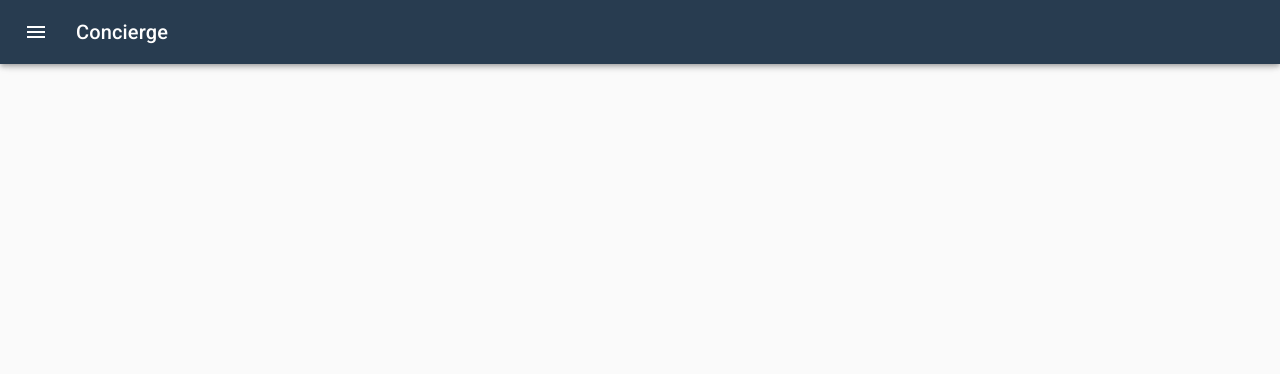
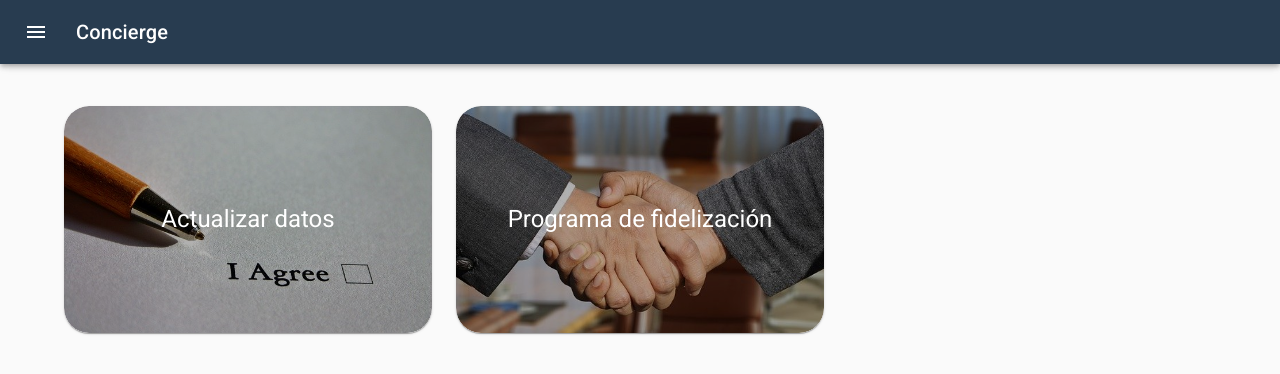
Before and after one commit to pabloi09/concierge, a React (Create React App) app: page /perfil in a window 1280 px wide. Shown: the top 374 px of the page. Built offline with nearby package versions, Linux system fonts and the light colour scheme.

Commit message:
Profile component created with grid and images

```diff
--- a/src/components/LeisurePage.js
+++ b/src/components/LeisurePage.js
@@ -1,6 +1,7 @@
 import React, { Component } from 'react';
 import GridComponent from "./GridComponent"
 import {leisure} from "../constants/leisure"
+
 class LeisurePage extends Component {
     render() {
         return (
--- /dev/null
+++ b/src/components/Profile.js
@@ -0,0 +1,13 @@
+import React, { Component } from 'react';
+import GridComponent from "./GridComponent"
+import {profile} from "../constants/profile"
+
+class Profile extends Component {
+    render() {
+        return (
+            <GridComponent data={profile}/>
+        );
+    }
+}
+
+export default Profile;
--- a/src/components/UserApp.js
+++ b/src/components/UserApp.js
@@ -13,6 +13,7 @@ import {services} from "../constants/services"
 import Transport from "./Transport"
 import RoomService from "./RoomService"
 import LeisurePage from "./LeisurePage"
+import Profile from "./Profile"
 
 class UserApp extends Component {
     render() {
@@ -26,7 +27,7 @@ class UserApp extends Component {
                                     <LoginUserPage />
                                 </Route>
                                 <Route path="/perfil">
-
+                                    <Profile />
                                 </Route>
                                 <Route path="/estancia">
 
@@ -35,7 +36,7 @@ class UserApp extends Component {
                                     <RoomService />
                                 </Route>
                                 <Route path="/ocio">
-
+                                    <LeisurePage/>
                                 </Route>
                                 <Route path="/transporte">
                                     <Transport />
@@ -43,10 +44,6 @@ class UserApp extends Component {
                                 <Route path="/personalizada">
 
                                 </Route>
-                                <Route path="/ocio">
-                                    <LeisurePage/>
-                                </Route>
-
                                 <Route path="/">
                                     <GridComponent data={services}/>
                                 </Route>
--- a/src/constants/leisure.js
+++ b/src/constants/leisure.js
@@ -3,25 +3,25 @@ export const leisure = [
         "title": "Restaurantes",
         "alt": "Página de restaurantes",
         "src": "assets/ocio/restaurantes.jpg",
-        "path": "/restaurantes"
+        "path": "/ocio/restaurantes"
     },
     {
         "title": "Entradas",
         "alt": "Página de entradas",
         "src": "assets/ocio/entradas.jpg",
-        "path": "/entradas"
+        "path": "/ocio/entradas"
     },
     {
         "title": "Turismo",
         "alt": "Página de turismo",
         "src": "assets/ocio/turismo.jpg",
-        "path": "/turismo"
+        "path": "/ocio/turismo"
     },
     {
         "title": "Compras",
         "alt": "Página de compras",
         "src": "assets/ocio/compras.jpg",
-        "path": "/compras"
+        "path": "/ocio/compras"
     },
 
 ]
--- /dev/null
+++ b/src/constants/profile.js
@@ -0,0 +1,13 @@
+export const profile = [
+    {
+        "title": "Actualizar datos",
+        "alt": "Página de consulta y actualización de datos",
+        "src": "assets/profile/datos.jpg",
+        "path": "/perfil/datos"
+    }, {
+        "title": "Programa de fidelización",
+        "alt": "Página del programa de fidelización",
+        "src": "assets/profile/fidelizacion.jpg",
+        "path": "/perfil/fidelizacion"
+    }
+]
```
Also changed, not shown: public/assets/profile/datos.jpg (added), public/assets/profile/fidelizacion.jpg (added).
